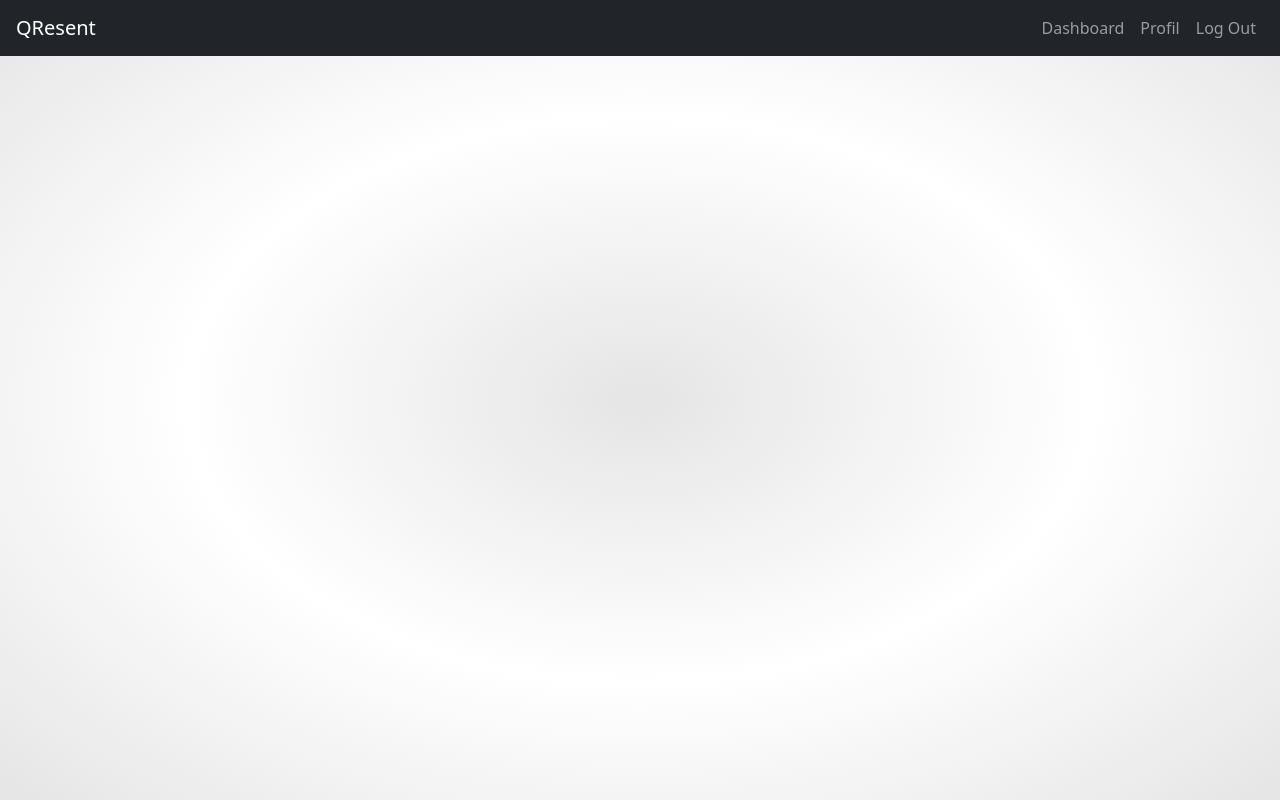
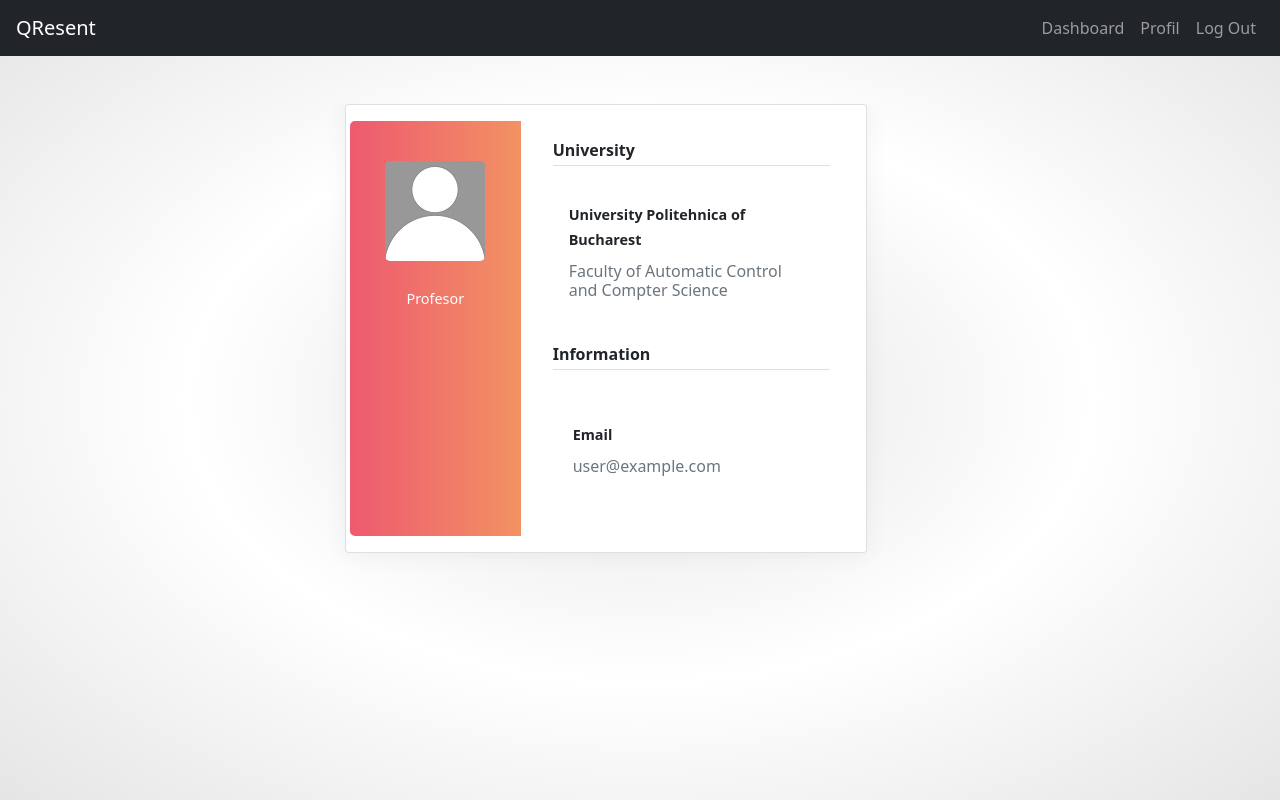
Before and after one commit to ioana01/QR-code-course-attendance, a React (Create React App) app in the folder qresent/: page /profil in a window 1280 px wide. Built offline with nearby package versions, Linux system fonts and the light colour scheme; no server answers; the database is empty; sample sign-in values are in the browser's storage; what state-pool would draw is missing.

Commit message:
Added profile page

```diff
--- a/qresent/src/App.js
+++ b/qresent/src/App.js
@@ -10,6 +10,7 @@ import PrivateRoute from "./components/PrivateRoute/PrivateRoute";
 import Subject from "./components/Subject/Subject";
 import Form from "./components/Form/Form";
 import ScanQr from "./components/ScanQR/ScanQr";
+import Profile from "./components/Profile/Profile"
 
 function App() {
 
@@ -32,6 +33,7 @@ function App() {
                 <PrivateRoute exact path="/subject/:id" component={Subject}/>
                 <PrivateRoute exact path="/form" component={Form}/>
                 <PrivateRoute exact path="/scanqr" component={ScanQr}/>
+                <PrivateRoute exact path="/profil" component={Profile}/>
               </Switch>
             </AuthProvider>
           </Router>
--- /dev/null
+++ b/qresent/src/components/Profile/Profile.css
@@ -0,0 +1,133 @@
+body {
+    background-color: #f9f9fa
+}
+
+.padding {
+    padding: 3rem !important
+}
+
+.user-card-full {
+    overflow: hidden
+}
+
+.card {
+    border-radius: 5px;
+    -webkit-box-shadow: 0 1px 20px 0 rgba(69, 90, 100, 0.08);
+    box-shadow: 0 1px 20px 0 rgba(69, 90, 100, 0.08);
+    border: none;
+    margin-bottom: 30px
+}
+
+.m-r-0 {
+    margin-right: 0px
+}
+
+.m-l-0 {
+    margin-left: 0px
+}
+
+.user-card-full .user-profile {
+    border-radius: 5px 0 0 5px
+}
+
+.bg-c-lite-green {
+    background: -webkit-gradient(linear, left top, right top, from(#f29263), to(#ee5a6f));
+    background: linear-gradient(to right, #ee5a6f, #f29263)
+}
+
+.user-profile {
+    padding: 20px 0
+}
+
+.card-block {
+    padding: 1.25rem
+}
+
+.m-b-25 {
+    margin-bottom: 25px;
+}
+
+.img-radius {
+    border-radius: 5px;
+}
+
+h6 {
+    font-size: 14px
+}
+
+.card .card-block p {
+    line-height: 25px
+}
+
+@media only screen and (min-width: 1400px) {
+    p {
+        font-size: 14px
+    }
+}
+
+.card-block {
+    padding: 1.25rem
+}
+
+.b-b-default {
+    border-bottom: 1px solid #e0e0e0
+}
+
+.m-b-20 {
+    margin-bottom: 20px
+}
+
+.p-b-5 {
+    padding-bottom: 5px !important
+}
+
+.card .card-block p {
+    line-height: 25px
+}
+
+.m-b-10 {
+    margin-bottom: 10px
+}
+
+.text-muted {
+    color: #919aa3 !important
+}
+
+.b-b-default {
+    border-bottom: 1px solid #e0e0e0
+}
+
+.f-w-600 {
+    font-weight: 600
+}
+
+.m-b-20 {
+    margin-bottom: 20px
+}
+
+.m-t-40 {
+    margin-top: 20px
+}
+
+.p-b-5 {
+    padding-bottom: 5px !important
+}
+
+.m-b-10 {
+    margin-bottom: 10px
+}
+
+.m-t-40 {
+    margin-top: 20px
+}
+
+.user-card-full .social-link li {
+    display: inline-block
+}
+
+.user-card-full .social-link li a {
+    font-size: 20px;
+    margin: 0 10px 0 0;
+    -webkit-transition: all 0.3s ease-in-out;
+    transition: all 0.3s ease-in-out
+}
--- /dev/null
+++ b/qresent/src/components/Profile/Profile.js
@@ -0,0 +1,123 @@
+import React, {Component} from 'react';
+import { database, auth } from '../../firebase';
+import { CheckIfUserIsStudent } from '../../utils/utils.js';
+import img from './Profile.jpg'
+import './Profile.css'
+
+
+class Profile extends Component {
+    constructor(props) {
+        super(props);
+        this.state = {
+            currentUser: {}
+        }
+    }
+
+    async componentDidMount() {
+        const email = auth.currentUser.email;
+        console.log(email)
+        if(CheckIfUserIsStudent(email)) {
+            database
+            .ref('students/')
+            .once('value')
+            .then(snapshot => {
+                snapshot.forEach((child) => {
+                    let dict = child.val()
+                    if (dict["mail"] == auth.currentUser.email){
+                        this.setState({currentUser : child.val()})
+                    }
+                });
+                console.log("data")
+                console.log(this.state.currentUser["mail"])
+            });
+        }
+        else {
+            database
+            .ref('professors/')
+            .once('value')
+            .then(snapshot => {
+                snapshot.forEach((child) => {
+                    let dict = child.val()
+                    if (dict["mail"] == auth.currentUser.email){
+                        this.setState({currentUser : child.val()})
+                    }
+                });
+                console.log("data")
+                console.log(this.state.currentUser["mail"])
+            });
+        }
+    }
+
+
+    render() {
+        return (
+            <div class="page-content page-container" id="page-content">
+            <div class="padding">
+                <div class="row container d-flex justify-content-center">
+                    <div class="col-xl-6 col-md-12">
+                        <div class="card user-card-full">
+                            <div class="row m-l-0 m-r-0">
+                                <div class="col-sm-4 bg-c-lite-green user-profile">
+                                    <div class="card-block text-center text-white">
+                                        <div class="m-b-25"> <img src={img} class="img-radius" alt="User-Profile-Image"/> </div>
+                                        <h6 class="f-w-600">{this.state.currentUser["name"]}</h6>
+                                        {(() => {
+                                            if (CheckIfUserIsStudent(auth.currentUser.email)) {
+                                                return (
+                                                    <div>
+                                                    <p>Student</p> <i class=" mdi mdi-square-edit-outline feather icon-edit m-t-10 f-16"></i>
+                                                    </div>
+                                                )
+                                            } else {
+                                                return (
+                                                    <div>
+                                                    <p>Profesor</p> <i class=" mdi mdi-square-edit-outline feather icon-edit m-t-10 f-16"></i>
+                                                    </div>
+                                                )
+                                            }
+                                        })()}
+                                    </div>
+                                </div>
+                                <div class="col-sm-8">
+                                    <div class="card-block">
+                                        <h6 class="m-b-20 p-b-5 b-b-default f-w-600">University</h6>
+                                        <div class="row">
+                                            <div class="col-sm-12">
+                                                <p class="m-b-10 f-w-600">University Politehnica of Bucharest</p>
+                                                <h6 class="text-muted f-w-400">Faculty of Automatic Control and Compter Science</h6>
+                                            </div>
+
+                                        </div>
+                                        <h6 class="m-b-20 m-t-40 p-b-5 b-b-default f-w-600">Information</h6>
+                                        <div class="row">
+                                        {(() => {
+                                            if (CheckIfUserIsStudent(auth.currentUser.email)) {
+                                                return (
+                                                    <div class="col-sm-6">
+                                                        <p class="m-b-10 f-w-600">Group</p>
+                                                        <h6 class="text-muted f-w-400">{this.state.currentUser["group"]}</h6>
+                                                    </div>
+                                                )
+                                            }
+                                        })()}
+                                            <div class="row">
+                                            <div class="col-sm-12">
+                                                <p class="m-b-10 f-w-600">Email</p>
+                                                <h6 class="text-muted f-w-400">{auth.currentUser.email}</h6>
+                                            </div>
+
+                                        </div>
+                                        </div>
+                                    </div>
+                                </div>
+                            </div>
+                        </div>
+                    </div>
+                </div>
+            </div>
+        </div>
+        )
+    }
+}
+
+export default Profile;
```
Also changed, not shown: qresent/src/components/Profile/Profile.jpg (added), qresent/src/components/Profile/user.png (added).
